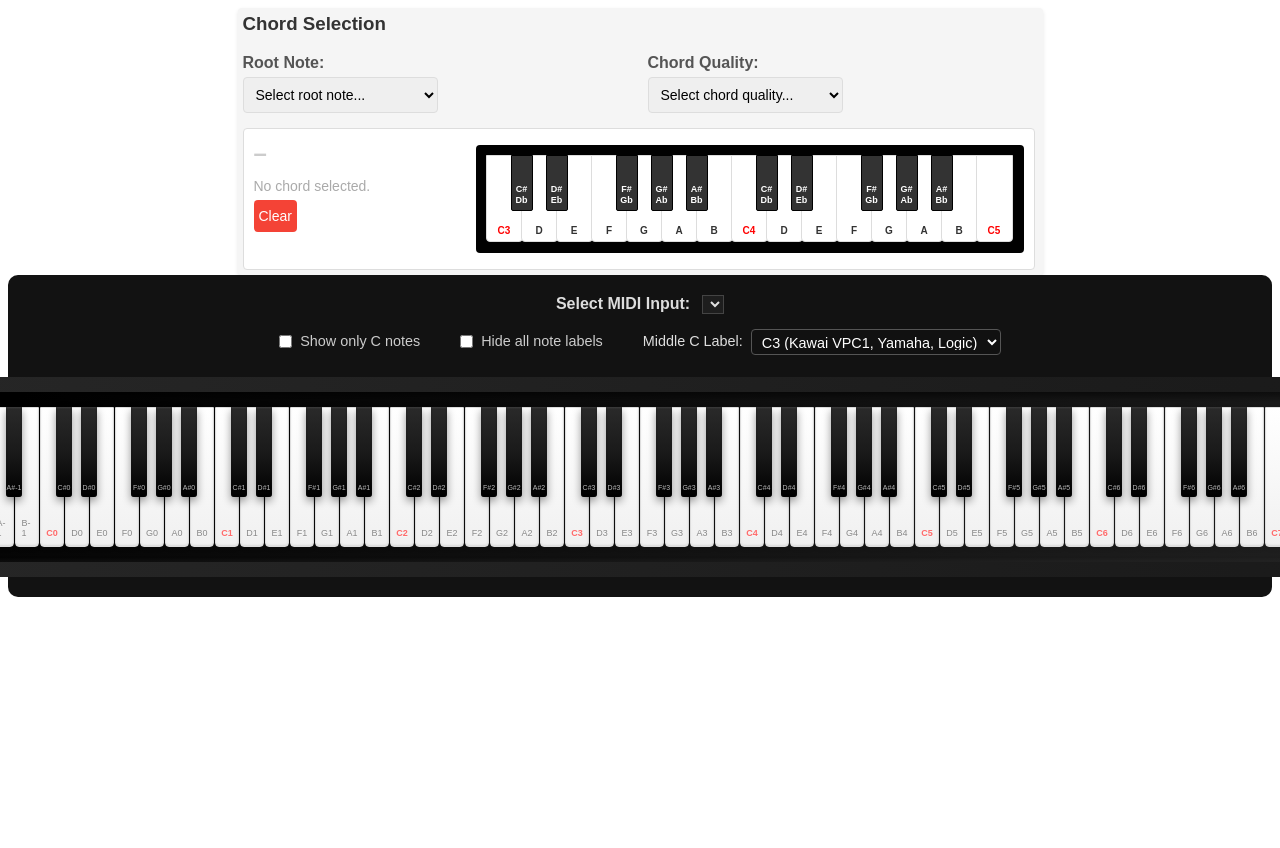
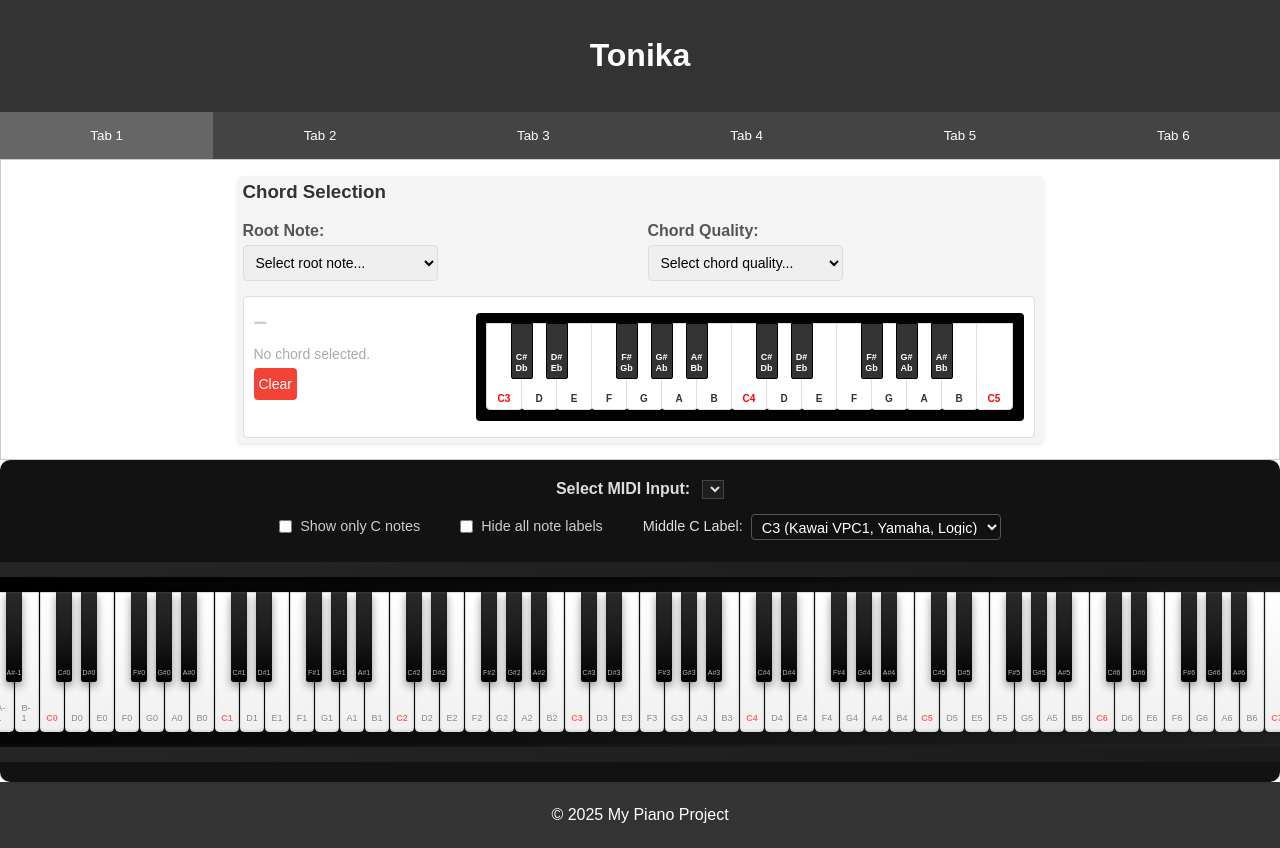
Before and after one commit to aa-parky/chord-system-demo, a plain HTML site: page tonika_bundle.html in a window 1280 px wide. Shown: the top 848 px of the page. Before the commit the page ends 800 px from the top, so only its background shows below. Drawn offline with Linux system fonts and the light colour scheme.

Commit message:
created layout.css

```diff
--- /dev/null
+++ b/css/layout.css
@@ -0,0 +1,55 @@
+body {
+    font-family: sans-serif;
+    margin: 0;
+    padding: 0;
+    display: flex;
+    flex-direction: column;
+    min-height: 100vh;
+}
+
+header {
+    background: #333;
+    color: white;
+    padding: 1rem;
+    text-align: center;
+}
+
+/* Tabs */
+.tabs {
+    display: flex;
+    background: #444;
+}
+
+.tabs button {
+    flex: 1;
+    padding: 1rem;
+    border: none;
+    background: #444;
+    color: white;
+    cursor: pointer;
+}
+
+.tabs button.active {
+    background: #666;
+}
+
+.tab-content {
+    padding: 1rem;
+    border: 1px solid #ccc;
+}
+
+.tab-content section {
+    display: none;
+}
+
+.tab-content section.active {
+    display: block;
+}
+
+footer {
+    margin-top: auto;
+    background: #333;
+    color: white;
+    text-align: center;
+    padding: 0.5rem;
+}
--- a/tonika_bundle.html
+++ b/tonika_bundle.html
@@ -3,15 +3,56 @@
 <head>
     <meta charset="UTF-8">
     <title>Tonika Bundle</title>
+    <link rel="stylesheet" href="css/layout.css" />
 </head>
 <body>
 
-<div class="demo-section">
-    <div id="chord-selector"></div>
-    <div id="keyboard-demo"></div>
+<header>
+    <h1>Tonika</h1>
+</header>
+
+<!-- Tabs -->
+<div class="tabs">
+    <button class="active" onclick="openTab(0)">Tab 1</button>
+    <button onclick="openTab(1)">Tab 2</button>
+    <button onclick="openTab(2)">Tab 3</button>
+    <button onclick="openTab(3)">Tab 4</button>
+    <button onclick="openTab(4)">Tab 5</button>
+    <button onclick="openTab(5)">Tab 6</button>
 </div>
 
-<div id="piano-container"></div>
+<div class="tab-content">
+    <section class="active">
+        <div id="chord-selector"></div>
+        <div id="keyboard-demo"></div>
+    </section>
+    <section>Content for Tab 2</section>
+    <section>Content for Tab 3</section>
+    <section>Content for Tab 4</section>
+    <section>Content for Tab 5</section>
+    <section>Content for Tab 6</section>
+</div>
+
+<!-- Keyboard -->
+<div class="roll88">
+    <div id="piano-container"></div>
+</div>
+
+<footer>
+    <p>© 2025 My Piano Project</p>
+</footer>
+
+<script>
+    function openTab(index) {
+        const tabs = document.querySelectorAll('.tabs button');
+        const sections = document.querySelectorAll('.tab-content section');
+
+        tabs.forEach((tab, i) => {
+            tab.classList.toggle('active', i === index);
+            sections[i].classList.toggle('active', i === index);
+        });
+    }
+</script>
 
 <!-- Include the chord system bundle -->
 <script src="js/chord-system-bundle.js"></script>
@@ -29,7 +70,6 @@
 
 </script>
 
-
 <script>
     // initialize piano
     const piano = Clavonika.init('piano-container');
```
